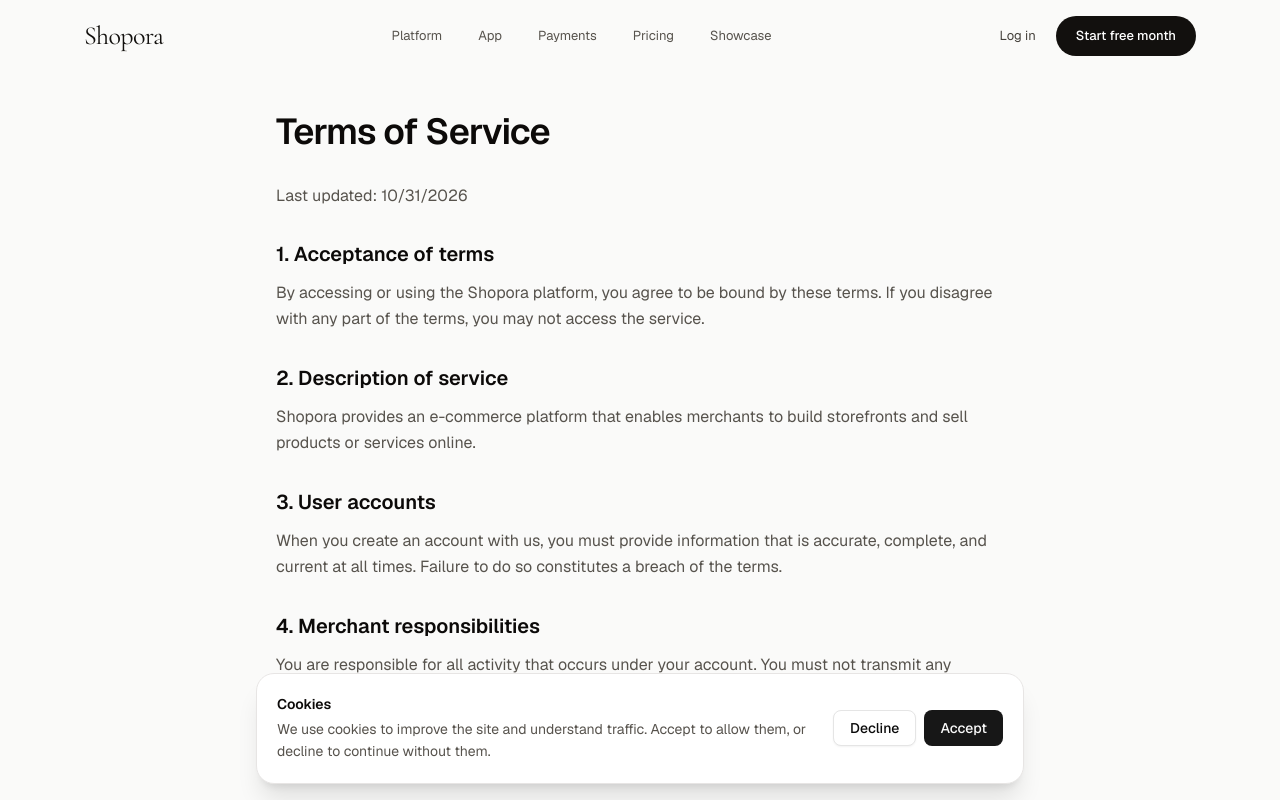
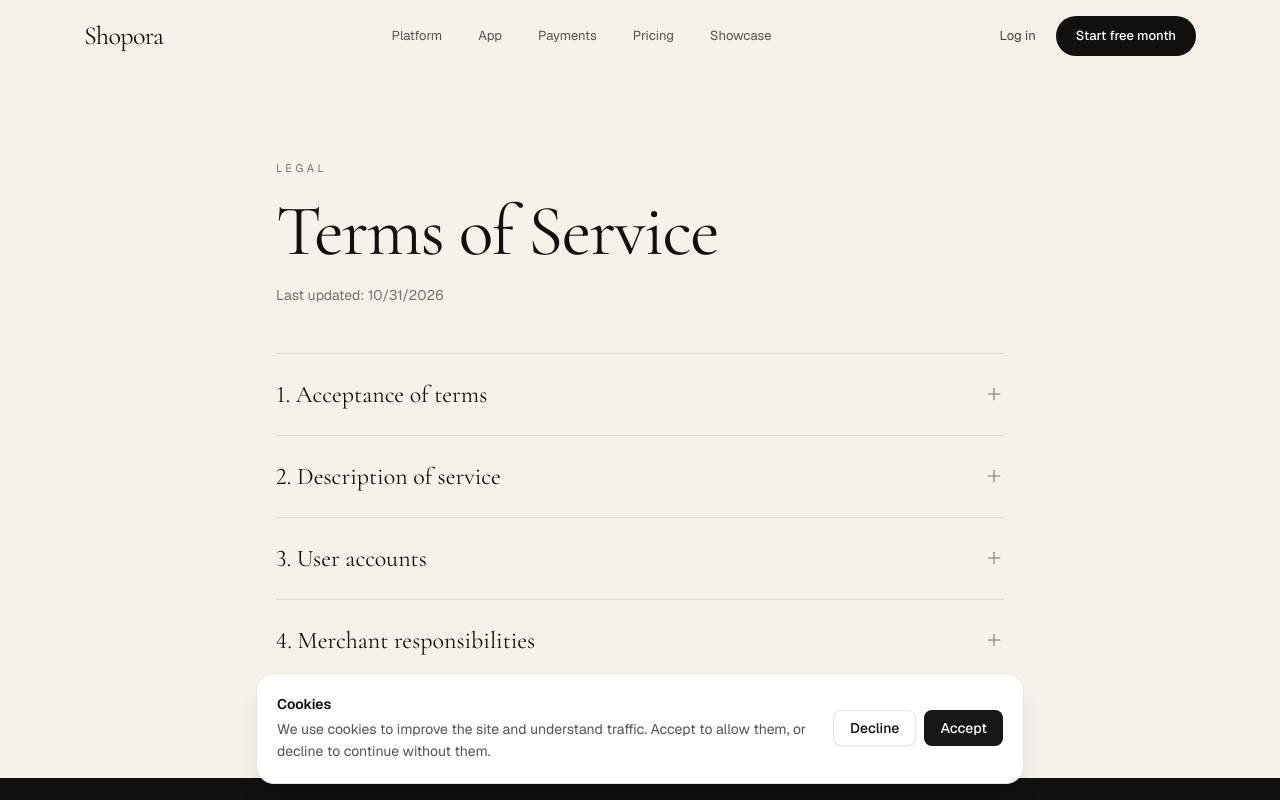
Before and after one commit to michelleamfo2007-blip/SHOPORA-SPACE, a Next.js app: page /terms in a window 1280 px wide. Shown: the top 800 px of the page. Built offline with nearby package versions, Linux system fonts and the light colour scheme.

Commit message:
Dropdown sections for delivery, returns, FAQs, terms, privacy and rider terms

```diff
--- a/src/app/(marketing)/terms/page.tsx
+++ b/src/app/(marketing)/terms/page.tsx
@@ -1,49 +1,25 @@
-import { Navbar } from "@/components/marketing/navbar"
-import { Footer } from "@/components/marketing/footer"
+import { DropdownSection } from "@/components/DropdownSection"
+import { LegalPage } from "@/components/marketing/LegalPage"
 
 export default function TermsOfServicePage() {
   return (
-    <div className="min-h-screen bg-stone-50 text-stone-950">
-      <Navbar />
-      <main className="mx-auto max-w-3xl px-5 pb-20 pt-28">
-        <h1 className="text-4xl font-semibold tracking-tight">Terms of Service</h1>
-        <div className="mt-8 space-y-8 text-stone-600">
-          <p>Last updated: {new Date().toLocaleDateString()}</p>
-
-          <section>
-            <h2 className="text-xl font-semibold text-stone-950">1. Acceptance of terms</h2>
-            <p className="mt-3 leading-relaxed">
-              By accessing or using the Shopora platform, you agree to be bound by these terms.
-              If you disagree with any part of the terms, you may not access the service.
-            </p>
-          </section>
-
-          <section>
-            <h2 className="text-xl font-semibold text-stone-950">2. Description of service</h2>
-            <p className="mt-3 leading-relaxed">
-              Shopora provides an e-commerce platform that enables merchants to build storefronts
-              and sell products or services online.
-            </p>
-          </section>
-
-          <section>
-            <h2 className="text-xl font-semibold text-stone-950">3. User accounts</h2>
-            <p className="mt-3 leading-relaxed">
-              When you create an account with us, you must provide information that is accurate, complete,
-              and current at all times. Failure to do so constitutes a breach of the terms.
-            </p>
-          </section>
-
-          <section>
-            <h2 className="text-xl font-semibold text-stone-950">4. Merchant responsibilities</h2>
-            <p className="mt-3 leading-relaxed">
-              You are responsible for all activity that occurs under your account. You must not transmit any worms
-              or viruses or any code of a destructive nature. You are responsible for the goods and services you sell.
-            </p>
-          </section>
-        </div>
-      </main>
-      <Footer />
-    </div>
+    <LegalPage title="Terms of Service">
+      <DropdownSection title="1. Acceptance of terms">
+        By accessing or using the Shopora platform, you agree to be bound by these terms. If you disagree with any part
+        of the terms, you may not access the service.
+      </DropdownSection>
+      <DropdownSection title="2. Description of service">
+        Shopora provides an e-commerce platform that enables merchants to build storefronts and sell products or
+        services online.
+      </DropdownSection>
+      <DropdownSection title="3. User accounts">
+        When you create an account with us, you must provide information that is accurate, complete, and current at
+        all times. Failure to do so constitutes a breach of the terms.
+      </DropdownSection>
+      <DropdownSection title="4. Merchant responsibilities">
+        You are responsible for all activity that occurs under your account. You must not transmit any worms or
+        viruses or any code of a destructive nature. You are responsible for the goods and services you sell.
+      </DropdownSection>
+    </LegalPage>
   )
 }
--- a/src/app/rider/terms/page.tsx
+++ b/src/app/rider/terms/page.tsx
@@ -1,5 +1,6 @@
 import Link from "next/link"
 import { RIDER_TERMS } from "@/lib/rider-terms"
+import { DropdownSection } from "@/components/DropdownSection"
 
 export default function RiderTermsPage() {
   return (
@@ -20,12 +21,11 @@ export default function RiderTermsPage() {
           </p>
         </div>
 
-        <div className="mt-10 space-y-10">
+        <div className="mt-10 divide-y divide-stone-200 border-y border-stone-200">
           {RIDER_TERMS.sections.map((section) => (
-            <section key={section.heading}>
-              <h2 className="font-display text-2xl">{section.heading}</h2>
+            <DropdownSection key={section.heading} title={section.heading}>
               {section.paragraphs?.map((p) => (
-                <p key={p.slice(0, 48)} className="mt-3 text-sm leading-relaxed text-stone-700">
+                <p key={p.slice(0, 48)} className="mt-3 text-sm leading-relaxed text-stone-700 first:mt-0">
                   {p}
                 </p>
               ))}
@@ -46,7 +46,7 @@ export default function RiderTermsPage() {
               {"note" in section && section.note && (
                 <p className="mt-3 text-sm leading-relaxed text-stone-700">{section.note}</p>
               )}
-            </section>
+            </DropdownSection>
           ))}
         </div>
 
--- a/src/app/storefront/[domain]/pages/faq/page.tsx
+++ b/src/app/storefront/[domain]/pages/faq/page.tsx
@@ -1,6 +1,6 @@
 import { notFound } from "next/navigation"
 import { getStoreByHost } from "@/lib/tenant"
-import { FaqItem, PolicyPage } from "@/components/storefront/PolicyPage"
+import { PolicyPage, PolicySection } from "@/components/storefront/PolicyPage"
 
 export default async function FAQPage({ params }: { params: Promise<{ domain: string }> }) {
   const { domain } = await params
@@ -16,18 +16,18 @@ export default async function FAQPage({ params }: { params: Promise<{ domain: st
       title="FAQs"
       contact={{ storeName: store.name, whatsappNumber: store.whatsappNumber, contactEmail: store.contactEmail }}
     >
-      <FaqItem question="How do I place an order?">
+      <PolicySection title="How do I place an order?">
         Choose a product, add it to your bag, then check out with your name and delivery details.
-      </FaqItem>
-      <FaqItem question="How does delivery work?">
+      </PolicySection>
+      <PolicySection title="How does delivery work?">
         {store.deliveryPolicy || `${store.name} confirms delivery when you order. The delivery fee is paid to the rider.`}
-      </FaqItem>
-      <FaqItem question="How do I pay?">
+      </PolicySection>
+      <PolicySection title="How do I pay?">
         The payment options for {store.name} are shown at checkout. After you pay, enter your transaction ID so the store can confirm it.
-      </FaqItem>
-      <FaqItem question="How do I ask about an order?">
+      </PolicySection>
+      <PolicySection title="How do I ask about an order?">
         Message {store.name} directly with your order reference using the contact details below.
-      </FaqItem>
+      </PolicySection>
     </PolicyPage>
   )
 }
--- a/src/app/storefront/[domain]/pages/refunds/page.tsx
+++ b/src/app/storefront/[domain]/pages/refunds/page.tsx
@@ -19,6 +19,12 @@ export default async function RefundsPage({ params }: { params: Promise<{ domain
       <PolicySection title="Our policy">
         Returns for {store.name} are handled by the store. Contact them before you send anything back.
       </PolicySection>
+      <PolicySection title="Wrong or damaged item?">
+        {`Message ${store.name} as soon as your order arrives, with your order reference and a photo of the item, so they can sort it out.`}
+      </PolicySection>
+      <PolicySection title="How refunds are paid">
+        {`If ${store.name} agrees to a refund, they send it back the way you paid — Mobile Money or bank transfer.`}
+      </PolicySection>
     </PolicyPage>
   )
 }
--- a/src/app/storefront/[domain]/pages/shipping/page.tsx
+++ b/src/app/storefront/[domain]/pages/shipping/page.tsx
@@ -23,6 +23,14 @@ export default async function ShippingPage({ params }: { params: Promise<{ domai
       <PolicySection title="Delivery fee">
         The delivery fee is not included in your order total. You pay the rider when your order arrives.
       </PolicySection>
+      {store.shoporaDeliveryEnabled && (
+        <PolicySection title="Shopora Delivery in Accra">
+          {`Orders in Accra can be delivered by a Shopora rider. Drop a pin at checkout so the rider finds you. When the rider picks up your order we email you a 6-digit code — give it to them when your order arrives.`}
+        </PolicySection>
+      )}
+      <PolicySection title="Tracking my order">
+        {`You'll get an email when ${store.name} confirms your payment and again when your order is on its way. For updates, message the store with your order reference.`}
+      </PolicySection>
     </PolicyPage>
   )
 }
--- /dev/null
+++ b/src/components/DropdownSection.tsx
@@ -0,0 +1,23 @@
+import { Minus, Plus } from "lucide-react"
+
+/** A heading that opens to show its content (FAQs, policies, terms). */
+export function DropdownSection({
+  title,
+  children,
+  defaultOpen = false,
+}: {
+  title: string
+  children: React.ReactNode
+  defaultOpen?: boolean
+}) {
+  return (
+    <details className="group" open={defaultOpen}>
+      <summary className="flex cursor-pointer list-none items-center justify-between gap-6 py-6 [&::-webkit-details-marker]:hidden">
+        <h2 className="font-display text-2xl leading-snug">{title}</h2>
+        <Plus aria-hidden className="h-5 w-5 shrink-0 text-stone-500 group-open:hidden" strokeWidth={1.25} />
+        <Minus aria-hidden className="hidden h-5 w-5 shrink-0 text-stone-500 group-open:block" strokeWidth={1.25} />
+      </summary>
+      <div className="whitespace-pre-line pb-7 pr-10 leading-relaxed text-stone-600">{children}</div>
+    </details>
+  )
+}
--- /dev/null
+++ b/src/components/marketing/LegalPage.tsx
@@ -0,0 +1,18 @@
+import { Navbar } from "@/components/marketing/navbar"
+import { Footer } from "@/components/marketing/footer"
+
+/** Shopora's own legal pages (terms, privacy) in the landing page style. */
+export function LegalPage({ title, children }: { title: string; children: React.ReactNode }) {
+  return (
+    <div className="min-h-screen bg-[#f6f2ea] text-[#12100e] lining-nums">
+      <Navbar />
+      <main className="mx-auto max-w-3xl px-5 pb-24 pt-32 md:pt-40">
+        <p className="text-[11px] uppercase tracking-[0.32em] text-stone-500">Legal</p>
+        <h1 className="mt-5 font-display text-5xl leading-[0.95] tracking-[-0.02em] md:text-7xl">{title}</h1>
+        <p className="mt-5 text-sm text-stone-500">Last updated: {new Date().toLocaleDateString()}</p>
+        <div className="mt-12 divide-y divide-stone-900/10 border-y border-stone-900/10">{children}</div>
+      </main>
+      <Footer />
+    </div>
+  )
+}
--- a/src/components/storefront/PolicyPage.tsx
+++ b/src/components/storefront/PolicyPage.tsx
@@ -1,5 +1,3 @@
-import { Minus, Plus } from "lucide-react"
-
 type Contact = {
   storeName: string
   whatsappNumber?: string | null
@@ -58,25 +56,4 @@ export function PolicyPage({
   )
 }
 
-/** A question that opens to show its answer. */
-export function FaqItem({ question, children }: { question: string; children: React.ReactNode }) {
-  return (
-    <details className="group">
-      <summary className="flex cursor-pointer list-none items-center justify-between gap-6 py-6 [&::-webkit-details-marker]:hidden">
-        <h2 className="font-display text-2xl leading-snug">{question}</h2>
-        <Plus aria-hidden className="h-5 w-5 shrink-0 text-stone-500 group-open:hidden" strokeWidth={1.25} />
-        <Minus aria-hidden className="hidden h-5 w-5 shrink-0 text-stone-500 group-open:block" strokeWidth={1.25} />
-      </summary>
-      <div className="whitespace-pre-line pb-7 pr-10 leading-relaxed text-stone-600">{children}</div>
-    </details>
-  )
-}
-
-export function PolicySection({ title, children }: { title: string; children: React.ReactNode }) {
-  return (
-    <section className="grid gap-3 py-8 md:grid-cols-[14rem_1fr] md:gap-10">
-      <h2 className="font-display text-2xl leading-snug">{title}</h2>
-      <div className="whitespace-pre-line leading-relaxed text-stone-600">{children}</div>
-    </section>
-  )
-}
+export { DropdownSection as PolicySection } from "@/components/DropdownSection"
```
Also changed, not shown: src/app/(marketing)/privacy/page.tsx (+21 -44 lines).
